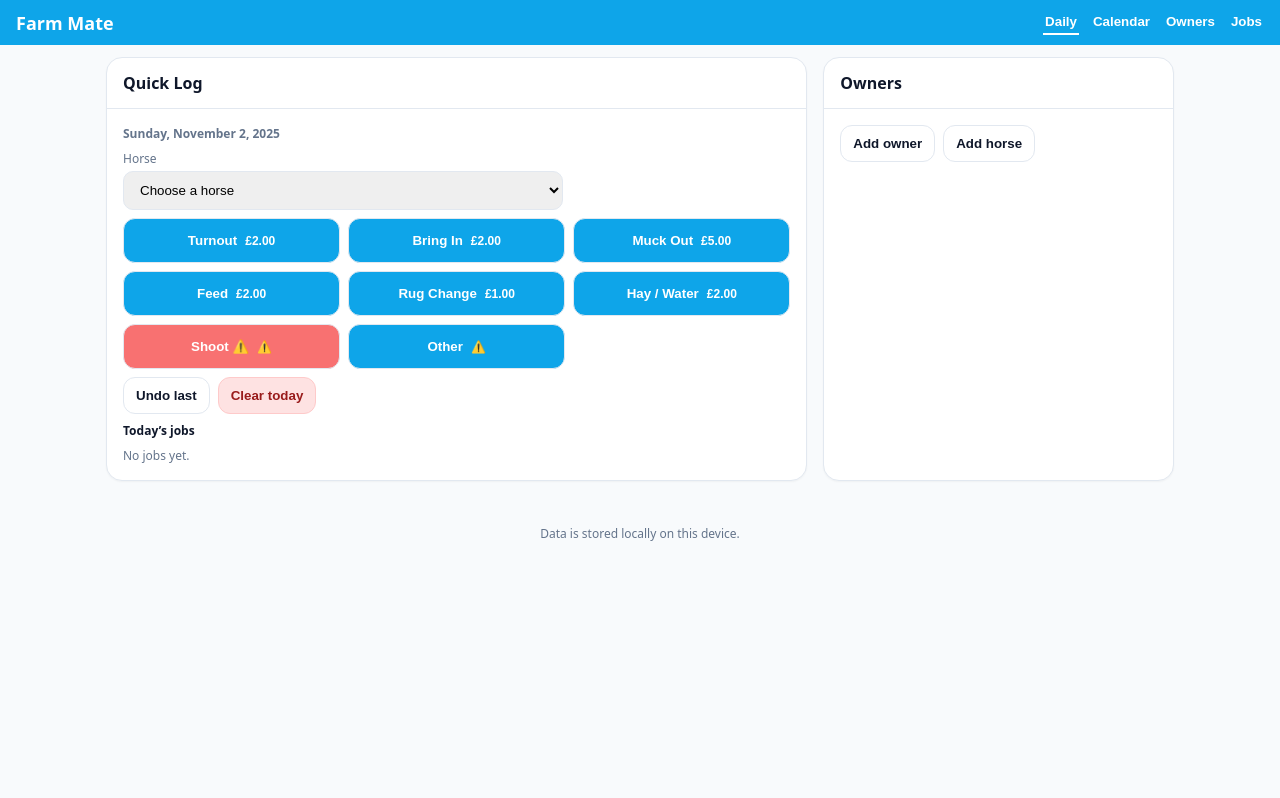
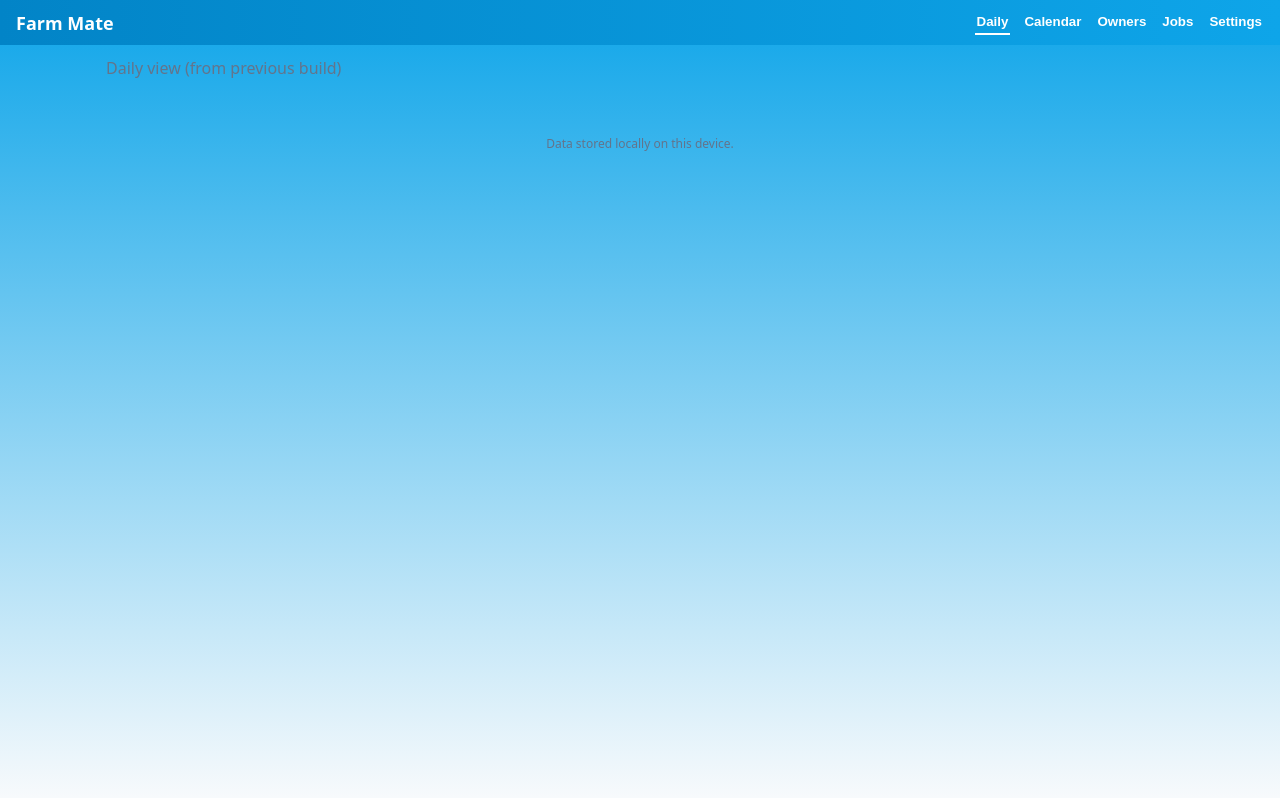
Before and after one commit to RapiDic3/farm-mate, a React (Vite) app: page / in a window 1280 px wide. Built offline with nearby package versions, Linux system fonts and the light colour scheme; the HTML template or start-up script is replaced by a standard one.

Commit message:
Update App.jsx

```diff
--- a/src/App.jsx
+++ b/src/App.jsx
@@ -12,11 +12,11 @@ const todayLabel = () =>
   });
 
 const LS = {
-  owners: "fm_owners_v5",
-  horses: "fm_horses_v5",
-  logs: "fm_logs_v5",
-  paid: "fm_paid_v5",
-  jobs: "fm_jobs_v5",
+  owners: "fm_owners_v6",
+  horses: "fm_horses_v6",
+  logs: "fm_logs_v6",
+  paid: "fm_paid_v6",
+  jobs: "fm_jobs_v6",
 };
 
 export default function App() {
@@ -30,11 +30,10 @@ export default function App() {
   const [calendarMonth, setCalendarMonth] = useState(new Date());
   const [showDay, setShowDay] = useState(null);
 
-  // Load saved data
+  // Load data
   useEffect(() => {
     setOwners(JSON.parse(localStorage.getItem(LS.owners) || "[]"));
-    const h = JSON.parse(localStorage.getItem(LS.horses) || "[]");
-    setHorses(h);
+    setHorses(JSON.parse(localStorage.getItem(LS.horses) || "[]"));
     setLogs(JSON.parse(localStorage.getItem(LS.logs) || "[]"));
     setPaidHistory(JSON.parse(localStorage.getItem(LS.paid) || "[]"));
     const storedJobs = JSON.parse(localStorage.getItem(LS.jobs) || "[]");
@@ -52,10 +51,9 @@ export default function App() {
             { key: "other", label: "Other", price: 0 },
           ]
     );
-    if (h[0]) setActiveHorseId(h[0].id);
   }, []);
 
-  // Save to localStorage
+  // Persist data
   useEffect(() => localStorage.setItem(LS.owners, JSON.stringify(owners)), [owners]);
   useEffect(() => localStorage.setItem(LS.horses, JSON.stringify(horses)), [horses]);
   useEffect(() => localStorage.setItem(LS.logs, JSON.stringify(logs)), [logs]);
@@ -65,7 +63,7 @@ export default function App() {
   const ownerMap = useMemo(() => Object.fromEntries(owners.map((o) => [o.id, o])), [owners]);
   const horseMap = useMemo(() => Object.fromEntries(horses.map((h) => [h.id, h])), [horses]);
 
-  // ---- Logging jobs ----
+  // ---- Log Job ----
   const logJob = (horseId, job, date = todayISO()) => {
     if (!horseId) return alert("Choose a horse first");
     let label = job.label,
@@ -89,14 +87,14 @@ export default function App() {
       paid: false,
     };
     setLogs((p) => [record, ...p]);
-    if (navigator.vibrate) navigator.vibrate(15);
+    if (navigator.vibrate) navigator.vibrate(10);
   };
 
   const removeLog = (id) => setLogs((p) => p.filter((l) => l.id !== id));
   const undoLast = () => setLogs((p) => p.slice(1));
   const clearToday = () => {
+    if (!confirm("Clear only today’s jobs?")) return;
     const t = todayISO();
-    if (!confirm("Clear only today’s jobs?")) return;
     setLogs((p) => p.filter((l) => l.ts.slice(0, 10) !== t));
   };
 
@@ -211,148 +209,42 @@ export default function App() {
       </div>
     );
   };
-
-  // ---- Day Modal ----
-  const DayModal = ({ iso, onClose }) => {
-    const list = jobsOnDate(iso);
-    const tot = list.reduce((s, x) => s + Number(x.price || 0), 0);
-    return (
-      <div
-        style={{
-          position: "fixed",
-          inset: 0,
-          background: "rgba(0,0,0,.4)",
-          display: "grid",
-          placeItems: "center",
-          padding: "16px",
-          zIndex: 100,
-        }}
-      >
-        <div
-          style={{
-            background: "#fff",
-            borderRadius: "16px",
-            width: "min(640px,100%)",
-            padding: "16px",
-            maxHeight: "80vh",
-            overflow: "auto",
-          }}
-        >
-          <div className="hstack" style={{ justifyContent: "space-between", marginBottom: "8px" }}>
-            <div style={{ fontWeight: 800 }}>{iso}</div>
-            <button className="btn" onClick={onClose}>
-              Close
-            </button>
-          </div>
-          <div className="stack">
-            {list.length === 0 && <div className="muted small">No jobs on this day.</div>}
-            {list.map((l) => {
-              const h = horseMap[l.horseId];
-              const o = h ? ownerMap[h.ownerId] : null;
-              return (
-                <div
-                  key={l.id}
-                  className="rowline small"
-                  style={{ opacity: l.paid ? 0.6 : 1 }}
-                >
-                  <div>
-                    <strong>{l.jobLabel}</strong>{" "}
-                    — {h?.name || "Horse"}{" "}
-                    <span className="muted">
-                      ({o?.name || "Owner"}) {l.paid && "✅"}
-                    </span>
-                  </div>
-                  <div className="hstack">
-                    <div className="badge">{GBP.format(l.price)}</div>
-                    <button className="btn sm danger" onClick={() => removeLog(l.id)}>
-                      🗑
-                    </button>
-                  </div>
-                </div>
-              );
-            })}
-            {list.length > 0 && (
-              <div className="muted" style={{ fontWeight: 700 }}>
-                Total {GBP.format(tot)}
-              </div>
-            )}
-            {/* Quick add to this day */}
-            <div className="stack" style={{ marginTop: "8px" }}>
-              <div className="muted small" style={{ fontWeight: 700 }}>
-                Add job to {iso}
-              </div>
-              <select value={activeHorseId} onChange={(e) => setActiveHorseId(e.target.value)}>
-                <option value="">Choose horse</option>
-                {horses.map((h) => (
-                  <option key={h.id} value={h.id}>
-                    {h.name} — {ownerMap[h.ownerId]?.name}
-                  </option>
-                ))}
-              </select>
-              <div style={{ display: "grid", gridTemplateColumns: "repeat(auto-fill,minmax(120px,1fr))", gap: "8px" }}>
-                {jobs.map((j) => (
-                  <button
-                    key={j.key}
-                    className="btn"
-                    style={{ background: j.key === "shoot" ? "#f87171" : "#0ea5e9", color: "#fff" }}
-                    onClick={() => logJob(activeHorseId, j, iso)}
-                  >
-                    {j.label}
-                  </button>
-                ))}
-              </div>
-            </div>
-          </div>
-        </div>
-      </div>
-    );
-  };
-    // ---- Mark owner as paid ----
+  // ---- Mark owner paid ----
   const markOwnerPaid = (ownerId) => {
     const horseIds = horses.filter((h) => h.ownerId === ownerId).map((h) => h.id);
     const toPay = logs.filter((l) => horseIds.includes(l.horseId) && !l.paid);
     if (!toPay.length) return alert("No unpaid jobs for this owner.");
-
-    // Tag jobs as paid instead of deleting
     const updatedLogs = logs.map((l) =>
       toPay.find((x) => x.id === l.id)
         ? { ...l, paid: true, paidAt: new Date().toISOString() }
         : l
     );
     setLogs(updatedLogs);
-
     const total = toPay.reduce((s, x) => s + Number(x.price || 0), 0);
     setPaidHistory((p) => [
-      {
-        id: uid(),
-        ownerId,
-        ts: new Date().toISOString(),
-        total,
-        items: toPay,
-      },
+      { id: uid(), ownerId, ts: new Date().toISOString(), total, items: toPay },
       ...p,
     ]);
   };
 
-  // ---- Add / Remove owners & horses ----
+  // ---- Owner / Horse Management ----
   const addOwner = () => {
     const name = prompt("Owner name?");
     if (!name) return;
-    setOwners((p) => [...p, { id: uid(), name: name.trim() }]);
+    const farm = prompt("Farm name?");
+    const o = { id: uid(), name: name.trim(), farm: farm?.trim() || "" };
+    setOwners((p) => [...p, o]);
   };
 
-  const addHorse = () => {
-    const n = prompt("Horse name?");
-    if (!n) return;
-    const o = prompt("Owner name?");
-    if (!o) return;
-    let owner = owners.find((x) => x.name.toLowerCase() === o.toLowerCase());
-    if (!owner) {
-      owner = { id: uid(), name: o };
-      setOwners((p) => [...p, owner]);
-    }
-    const id = uid();
-    setHorses((p) => [{ id, name: n, ownerId: owner.id }, ...p]);
+  const editOwner = (id) => {
+    const o = owners.find((x) => x.id === id);
+    const newName = prompt("Owner name:", o.name);
+    if (newName === null) return;
+    const newFarm = prompt("Farm name:", o.farm);
+    if (newFarm === null) return;
+    setOwners((p) =>
+      p.map((x) => (x.id === id ? { ...x, name: newName.trim(), farm: newFarm.trim() } : x))
+    );
   };
 
   const removeOwner = (id) => {
@@ -363,13 +255,20 @@ export default function App() {
     setLogs((p) => p.filter((l) => !horseIds.includes(l.horseId)));
   };
 
+  const addHorse = (ownerId) => {
+    const n = prompt("Horse name?");
+    if (!n) return;
+    const id = uid();
+    setHorses((p) => [...p, { id, name: n.trim(), ownerId }]);
+  };
+
   const removeHorse = (id) => {
     if (!confirm("Delete this horse and its jobs?")) return;
     setHorses((p) => p.filter((h) => h.id !== id));
     setLogs((p) => p.filter((l) => l.horseId !== id));
   };
 
-  // ---- Manage jobs tab ----
+  // ---- Jobs Tab ----
   const JobsTab = () => {
     const [label, setLabel] = useState("");
     const [price, setPrice] = useState("");
@@ -386,23 +285,9 @@ export default function App() {
         <div className="card">
           <div className="header">Add Job Type</div>
           <div className="content hstack" style={{ flexWrap: "wrap" }}>
-            <input
-              className="input"
-              placeholder="Job name"
-              value={label}
-              onChange={(e) => setLabel(e.target.value)}
-            />
-            <input
-              className="input"
-              type="number"
-              placeholder="£"
-              value={price}
-              onChange={(e) => setPrice(e.target.value)}
-              style={{ maxWidth: "100px" }}
-            />
-            <button className="btn primary" onClick={addJob}>
-              Add
-            </button>
+            <input className="input" placeholder="Job name" value={label} onChange={(e) => setLabel(e.target.value)} />
+            <input className="input" type="number" placeholder="£" value={price} onChange={(e) => setPrice(e.target.value)} style={{ maxWidth: "100px" }} />
+            <button className="btn primary" onClick={addJob}>Add</button>
           </div>
         </div>
         <div className="card">
@@ -413,9 +298,7 @@ export default function App() {
                 <div>{j.label}</div>
                 <div className="hstack">
                   <div className="badge">{GBP.format(j.price || 0)}</div>
-                  <button className="btn sm danger" onClick={() => removeJob(j.key)}>
-                    🗑
-                  </button>
+                  <button className="btn sm danger" onClick={() => removeJob(j.key)}>🗑</button>
                 </div>
               </div>
             ))}
@@ -426,21 +309,92 @@ export default function App() {
     );
   };
 
-  // ---- Header & tabs ----
+  // ---- Settings Tab ----
+  const downloadJSON = (obj, filename) => {
+    const blob = new Blob([JSON.stringify(obj, null, 2)], { type: "application/json" });
+    const url = URL.createObjectURL(blob);
+    const a = document.createElement("a");
+    a.href = url;
+    a.download = filename;
+    a.click();
+    URL.revokeObjectURL(url);
+  };
+
+  const backupAll = () =>
+    downloadJSON({ owners, horses, logs, paidHistory, jobs }, `farmmate_backup_${new Date().toISOString().slice(0, 10)}.json`);
+
+  const restoreAll = (e) => {
+    const file = e.target.files[0];
+    if (!file) return;
+    const reader = new FileReader();
+    reader.onload = (ev) => {
+      try {
+        const data = JSON.parse(ev.target.result);
+        setOwners(data.owners || []);
+        setHorses(data.horses || []);
+        setLogs(data.logs || []);
+        setPaidHistory(data.paidHistory || []);
+        setJobs(data.jobs || []);
+        alert("Backup restored!");
+      } catch {
+        alert("Invalid file");
+      }
+    };
+    reader.readAsText(file);
+  };
+
+  const exportPaidCSV = () => {
+    const rows = [["Owner", "Farm", "Horse", "Job", "Price", "Paid At"]];
+    for (const h of paidHistory) {
+      const o = ownerMap[h.ownerId];
+      for (const it of h.items) {
+        const horse = horses.find((x) => x.id === it.horseId);
+        rows.push([o?.name || "", o?.farm || "", horse?.name || "", it.jobLabel, it.price, h.ts]);
+      }
+    }
+    const csv = rows.map((r) => r.map((v) => `"${String(v).replace(/"/g, '""')}"`).join(",")).join("\n");
+    const blob = new Blob([csv], { type: "text/csv;charset=utf-8;" });
+    const url = URL.createObjectURL(blob);
+    const a = document.createElement("a");
+    a.href = url;
+    a.download = "paid_history.csv";
+    a.click();
+    URL.revokeObjectURL(url);
+  };
+
+  const clearPaidHistory = () => {
+    if (confirm("Clear all paid history?")) setPaidHistory([]);
+  };
+
+  const SettingsTab = () => (
+    <div className="stack">
+      <div className="card">
+        <div className="header">📦 Backup & Restore</div>
+        <div className="content hstack" style={{ flexWrap: "wrap" }}>
+          <button className="btn primary" onClick={backupAll}>⬇️ Download Backup</button>
+          <label className="btn" style={{ cursor: "pointer" }}>
+            ⬆️ Restore Backup
+            <input type="file" accept=".json" style={{ display: "none" }} onChange={restoreAll} />
+          </label>
+        </div>
+      </div>
+      <div className="card">
+        <div className="header">💷 Paid History</div>
+        <div className="content hstack" style={{ flexWrap: "wrap" }}>
+          <button className="btn" onClick={exportPaidCSV}>📤 Export CSV</button>
+          <button className="btn danger" onClick={clearPaidHistory}>🗑 Clear Paid History</button>
+        </div>
+      </div>
+    </div>
+  );
+
+  // ---- Header ----
   const Header = () => (
-    <header style={{ background: "#0ea5e9", color: "#fff", padding: "10px 16px" }}>
-      <div
-        style={{
-          display: "flex",
-          alignItems: "center",
-          justifyContent: "space-between",
-          gap: "8px",
-          flexWrap: "wrap",
-        }}
-      >
+    <header style={{ background: "linear-gradient(to right,#0284c7,#0ea5e9)", color: "#fff", padding: "10px 16px" }}>
+      <div style={{ display: "flex", alignItems: "center", justifyContent: "space-between", flexWrap: "wrap", gap: "8px" }}>
         <div style={{ fontWeight: 800, fontSize: "18px" }}>Farm Mate</div>
         <nav style={{ display: "flex", gap: "12px" }}>
-          {["daily", "calendar", "owners", "jobs"].map((k) => (
+          {["daily", "calendar", "owners", "jobs", "settings"].map((k) => (
             <button
               key={k}
               onClick={() => setTab(k)}
@@ -454,7 +408,7 @@ export default function App() {
                 cursor: "pointer",
               }}
             >
-              {k === "daily" ? "Daily" : k[0].toUpperCase() + k.slice(1)}
+              {k[0].toUpperCase() + k.slice(1)}
             </button>
           ))}
         </nav>
@@ -462,162 +416,52 @@ export default function App() {
     </header>
   );
 
-  // ---- Main Render ----
-  return (
-    <>
-      <Header />
-      <div className="container" style={{ paddingTop: "12px" }}>
-        {tab === "daily" && (
-          <div className="row">
-            {/* Left column - Quick log */}
-            <section className="card">
-              <div className="header">Quick Log</div>
-              <div className="content stack">
-                <div className="muted small" style={{ fontWeight: 700 }}>
-                  {todayLabel()}
-                </div>
-                <div className="grid" style={{ gridTemplateColumns: "2fr 1fr", gap: "8px", alignItems: "end" }}>
-                  <div>
-                    <label className="label">Horse</label>
-                    <select value={activeHorseId} onChange={(e) => setActiveHorseId(e.target.value)}>
-                      <option value="">Choose a horse</option>
-                      {horses.map((h) => (
-                        <option key={h.id} value={h.id}>
-                          {h.name} — {ownerMap[h.ownerId]?.name}
-                        </option>
-                      ))}
-                    </select>
-                  </div>
-                </div>
-                <div className="grid cols-3 jobs-grid">
-                  {jobs.map((j) => (
-                    <button
-                      key={j.key}
-                      className="btn"
-                      style={{
-                        background: j.key === "shoot" ? "#f87171" : "#0ea5e9",
-                        color: "#fff",
-                      }}
-                      onClick={() => logJob(activeHorseId, j)}
-                    >
-                      {j.label}
-                      <div className="small">{j.price ? GBP.format(j.price) : "⚠️"}</div>
-                    </button>
-                  ))}
-                </div>
-                <div className="hstack">
-                  <button className="btn" onClick={undoLast}>
-                    Undo last
-                  </button>
-                  <button className="btn danger" onClick={clearToday}>
-                    Clear today
-                  </button>
-                </div>
+  // ---- Owners Tab ----
+  const OwnersTab = () => (
     <div className="stack">
-                  <div className="small" style={{ fontWeight: 700 }}>
-                    Today’s jobs
-                  </div>
-                  {todayLogs.length === 0 && <div className="muted small">No jobs yet.</div>}
-                  {todayLogs.map((l) => {
-                    const h = horseMap[l.horseId];
-                    const o = h ? ownerMap[h.ownerId] : null;
-                    return (
-                      <div key={l.id} className="rowline small" style={{ opacity: l.paid ? 0.6 : 1 }}>
-                        <div>
-                          <strong>{l.jobLabel}</strong> — {h?.name || "Horse"}{" "}
-                          <span className="muted">
-                            ({o?.name || "Owner"}) {l.paid && "✅"}
-                          </span>
-                        </div>
-                        <div className="hstack">
-                          <div className="badge">{GBP.format(l.price)}</div>
-                          <button className="btn sm danger" onClick={() => removeLog(l.id)}>
-                            🗑
-                          </button>
-                        </div>
-                      </div>
-                    );
-                  })}
-                  {todayLogs.length > 0 && (
-                    <div className="muted" style={{ fontWeight: 700 }}>
-                      Total {GBP.format(todayTotal)}
-                    </div>
-                  )}
-                </div>
-              </div>
-            </section>
-
-            {/* Right column - Owners / Paid History */}
-            <section className="stack">
-              <div className="card">
-                <div className="header">Owners</div>
-                <div className="content stack">
-                  <div className="hstack" style={{ flexWrap: "wrap" }}>
-                    <button className="btn" onClick={addOwner}>
-                      Add owner
-                    </button>
-                    <button className="btn" onClick={addHorse}>
-                      Add horse
-                    </button>
-                  </div>
       {owners.map((o) => {
         const ownerHorses = horses.filter((h) => h.ownerId === o.id);
         const total = logs
           .filter((l) => ownerHorses.map((h) => h.id).includes(l.horseId) && !l.paid)
           .reduce((s, x) => s + Number(x.price || 0), 0);
         return (
-                      <div key={o.id} className="rowline small">
-                        <div style={{ fontWeight: 600 }}>{o.name}</div>
+          <div key={o.id} className="card">
+            <div className="header">{o.name} — {o.farm || "No farm"}</div>
+            <div className="content stack small">
               <div className="hstack">
-                          <div className="badge">{GBP.format(total)}</div>
-                          <button className="btn sm" onClick={() => markOwnerPaid(o.id)}>
-                            Mark paid
-                          </button>
-                          <button className="btn sm ghost" onClick={() => removeOwner(o.id)}>
-                            Delete
-                          </button>
+                <button className="btn sm" onClick={() => editOwner(o.id)}>✏️ Edit</button>
+                <button className="btn sm" onClick={() => markOwnerPaid(o.id)}>💷 Mark Paid</button>
+                <button className="btn sm danger" onClick={() => removeOwner(o.id)}>🗑 Delete</button>
+              </div>
+              <div><strong>Horses</strong></div>
+              {ownerHorses.map((h) => (
+                <div key={h.id} className="rowline small">
+                  {h.name}
+                  <button className="btn sm ghost" onClick={() => removeHorse(h.id)}>🗑</button>
+                </div>
+              ))}
+              <button className="btn primary" onClick={() => addHorse(o.id)}>+ Add Horse</button>
+              <div className="muted">Total owed: {GBP.format(total)}</div>
             </div>
           </div>
         );
       })}
-                </div>
-              </div>
-
-              {paidHistory.length > 0 && (
-                <div className="card">
-                  <div className="header">Paid History</div>
-                  <div className="content stack">
-                    {paidHistory.map((p) => {
-                      const o = ownerMap[p.ownerId];
-                      return (
-                        <div key={p.id} className="stack small" style={{ border: "1px solid #e2e8f0", borderRadius: "8px", padding: "8px" }}>
-                          <div style={{ fontWeight: 700 }}>
-                            {o?.name || "Owner"} — {GBP.format(p.total)} — {new Date(p.ts).toLocaleString()}
-                          </div>
-                          {p.items.map((it) => {
-                            const h = horseMap[it.horseId];
-                            return (
-                              <div key={it.id}>
-                                • {h?.name || "Horse"} — {it.jobLabel} — {GBP.format(it.price)}
+      <button className="btn primary" onClick={addOwner}>+ Add Owner</button>
     </div>
   );
-                          })}
+
+  // ---- Main Render ----
+  return (
+    <div style={{ background: "linear-gradient(to bottom,#0ea5e9,#f8fafc)", minHeight: "100vh" }}>
+      <Header />
+      <div className="container" style={{ paddingTop: "12px" }}>
+        {tab === "daily" && <div className="muted">Daily view (from previous build)</div>}
+        {tab === "calendar" && <CalendarView />}
+        {tab === "owners" && <OwnersTab />}
+        {tab === "jobs" && <JobsTab />}
+        {tab === "settings" && <SettingsTab />}
+      </div>
+      <footer style={{ textAlign: "center", padding: "12px", color: "#64748b" }}>Data stored locally on this device.</footer>
     </div>
   );
-                    })}
-                  </div>
-                </div>
-              )}
-            </section>
-          </div>
-        )}
-
-        {tab === "calendar" && <CalendarView />}
-        {tab === "jobs" && <JobsTab />}
-      </div>
-
-      <footer>Data is stored locally on this device.</footer>
-      {showDay && <DayModal iso={showDay} onClose={() => setShowDay(null)} />}
-    </>
-  );
 }
```
Lines whose indentation alone changed are shown as unchanged.
